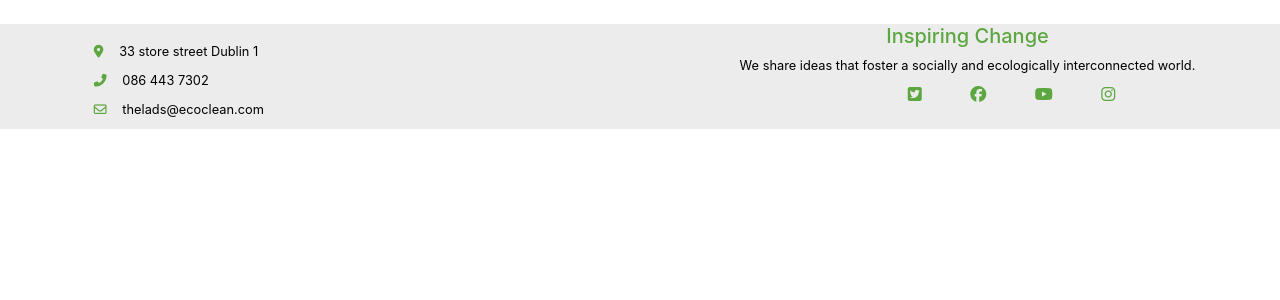
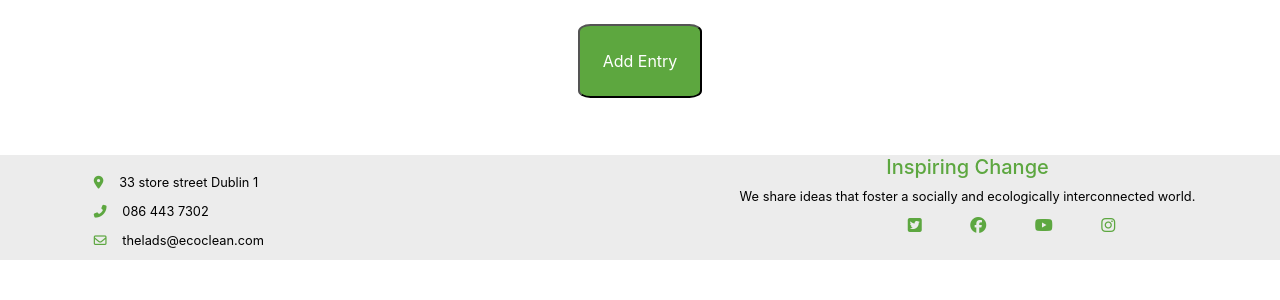
Before and after one commit to Neilfoster/eco-commerce, a Django app: page /blog/ in a window 1280 px wide. Shown: the part 56-356 px from the top of the page. Run offline with Django 3.2, Linux system fonts and the light colour scheme; data that the repository does not hold is empty; some libraries are stand-ins or nearby versions.

Commit message:
added add entry button to blog

```diff
--- a/blog/models.py
+++ b/blog/models.py
@@ -1,6 +1,6 @@
 from django.db import models
 
-# Create your models here.
+
 class Blog(models.Model):
     image = models.ImageField(upload_to='images')
     headline = models.CharField(max_length=50, default='')
--- a/blog/templates/blog/blog.html
+++ b/blog/templates/blog/blog.html
@@ -12,5 +12,6 @@
             </div>
         </div>
     {% endfor %}
+    <button type="submit" class="amend-btn blog-btn"><span class="glyphicon glyphicon-edit" aria-hidden="true"></span>Add Entry</button>
 </div>
 {% endblock %}
--- a/static/css/custom.css
+++ b/static/css/custom.css
@@ -136,6 +136,12 @@ body {
     width: 350px;
     height: 250px;
     margin: 0 auto;
+}
+
+.blog-btn {
+    text-align: center;
+    margin: auto;
+    margin-bottom:5%;
 }
 
 /*--------- Checkout + Cart  ------*/
```
